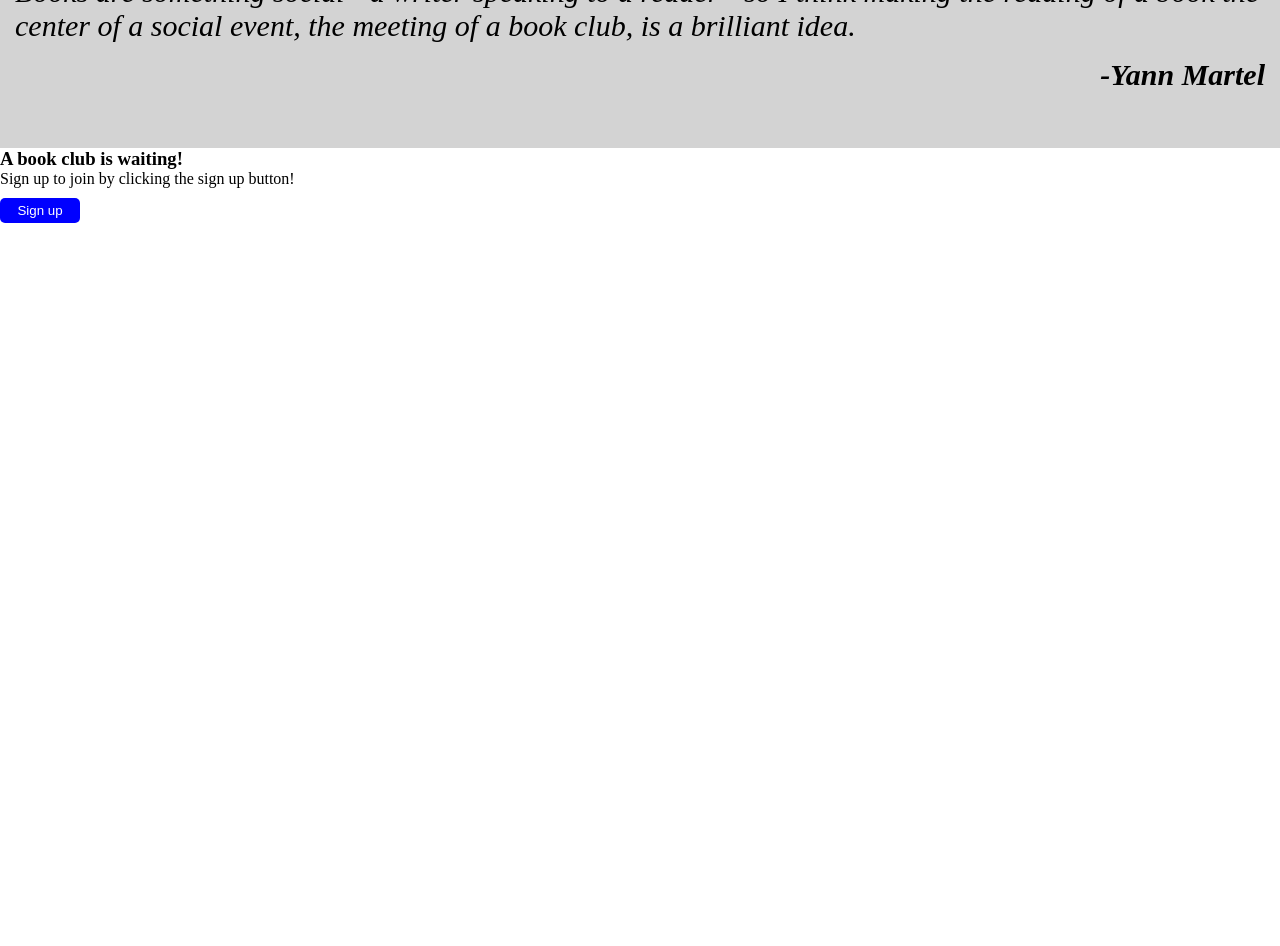
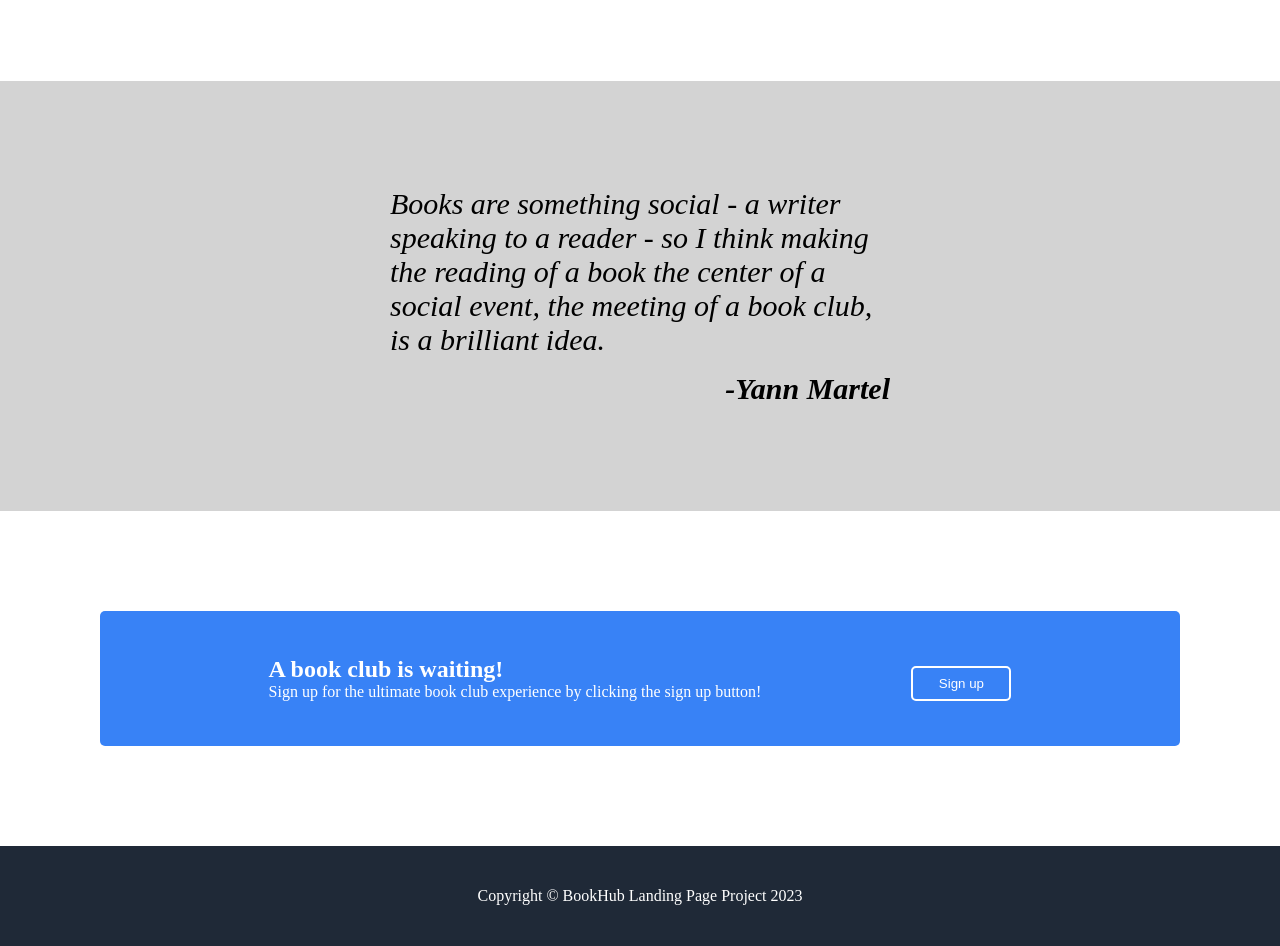
Before and after one commit to alyssaw770/landing-page, a plain HTML site: page index.html in a window 1280 px wide. Shown: the part 781-1727 px from the top of the page. Before the commit the page ends 1004 px from the top, so only its background shows below. Drawn offline with Linux system fonts and the light colour scheme.

Commit message:
added call to action div and footer + css styling

```diff
--- a/index.html
+++ b/index.html
@@ -19,7 +19,7 @@
         </div>
         <div class="join">
         <div class="join-sub">
-        <h3>Join a book club today</h3>
+        <h2>Join a book club today</h2>
         <p>Join a book club and step into the world of adventure and relatiblity. There are clubs that focus on all
             different genres. Sign up today and find the club that speaks to you.</p>
         <button>Sign up</button>
@@ -53,10 +53,15 @@
             <footer>-Yann Martel</footer>
         </quote>
     </div>
-    <div>
-        <h3>A book club is waiting!</h3>
-        <p>Sign up to join by clicking the sign up button!</p>
+    <div class="call-action">
+        <div class="content">
+        <h2>A book club is waiting!</h2>
+        <p>Sign up for the ultimate book club experience by clicking the sign up button!</p>
+        </div>
         <button>Sign up</button>
+    </div>
+    <div class="footer">
+        Copyright &copy; BookHub Landing Page Project 2023
     </div>
 </body>
 </html>
--- a/styles.css
+++ b/styles.css
@@ -1,6 +1,10 @@
 *{
     margin: 0;
     padding: 0;
+}
+
+h1{
+    padding-left: 250px;
 }
 
 .header{
@@ -9,40 +13,42 @@
     background-color: #1F2937;
     color: white;
     padding: 16px;
+    height: 400px;
 }
 .head{
     display: flex;
     justify-content: space-between;
     align-items: baseline;
+    padding-right: 100px;
 }
 ul li{
     list-style: none;
     display: inline;
     margin-left: 0;
     padding-left: 0;
-    font-size: 16px;
-    margin-right: 5px;
+    font-size: 20px;
+    margin-right: 25px;
 }
 
 .header p{
-    width: 300px;
+    width: 400px;
     margin-top: 10px;
 }
 
 button{
-    width: 80px;
-    height: 25px;
+    width: 100px;
+    height: 35px;
     border: none;
     border-radius: 5px ;
-    background-color: blue;
+    background-color: #3882F6;
     color: white;
     margin-top: 10px;
 }
 
 #header-img{
-    max-width: 100%;
-    height: 200px;
-    padding-right: 300px;
+    width: 450px;
+    height: 250px;
+    padding-right: 250px;
 }
 
 .join{
@@ -50,7 +56,8 @@ button{
     flex-wrap: wrap;
     justify-content: space-between;
     align-items: center;
-    padding-left: 300px;
+    padding-left: 250px;
+    margin-top: 50px;
 }
 
 @media screen and (max-width:1280px){
@@ -72,7 +79,7 @@ button{
 .info img{
     width: 250px;
     height: 200px;
-    border: 5px solid blue;
+    border: 5px solid #3882F6;
     border-radius: 5px;
     align-self: center;
 }
@@ -86,12 +93,14 @@ button{
 
 .quote{
     background-color: lightgrey;
-    height: 200px;
+    height: 400px;
     font-size: 30px;
     font-style: italic;
     display: flex;
     align-items: center;
+    justify-content: center;
     padding: 15px;
+
 }
 
 .quote footer{
@@ -99,3 +108,40 @@ button{
     float: right;
     margin-top: 15px;
 }
+
+.quote p{
+    width: 500px;
+}
+
+.call-action{
+    background-color: #3882F6;
+    margin: 100px;
+    padding:45px;
+    border-radius: 5px;
+    color: white;
+    display: flex;
+    justify-content: center;
+    align-items: center;
+}
+
+.call-action .content{
+    display: flex;
+    flex-direction: column;
+    margin-right: 150px;
+
+}
+
+.call-action button{
+    border: 2px solid white;
+    width: 100px;
+    height: 35px;
+}
+
+.footer{
+    background-color: #1F2937;
+    height: 100px;
+    display: flex;
+    justify-content: center;
+    align-items: center;
+    color: white;
+}
```
